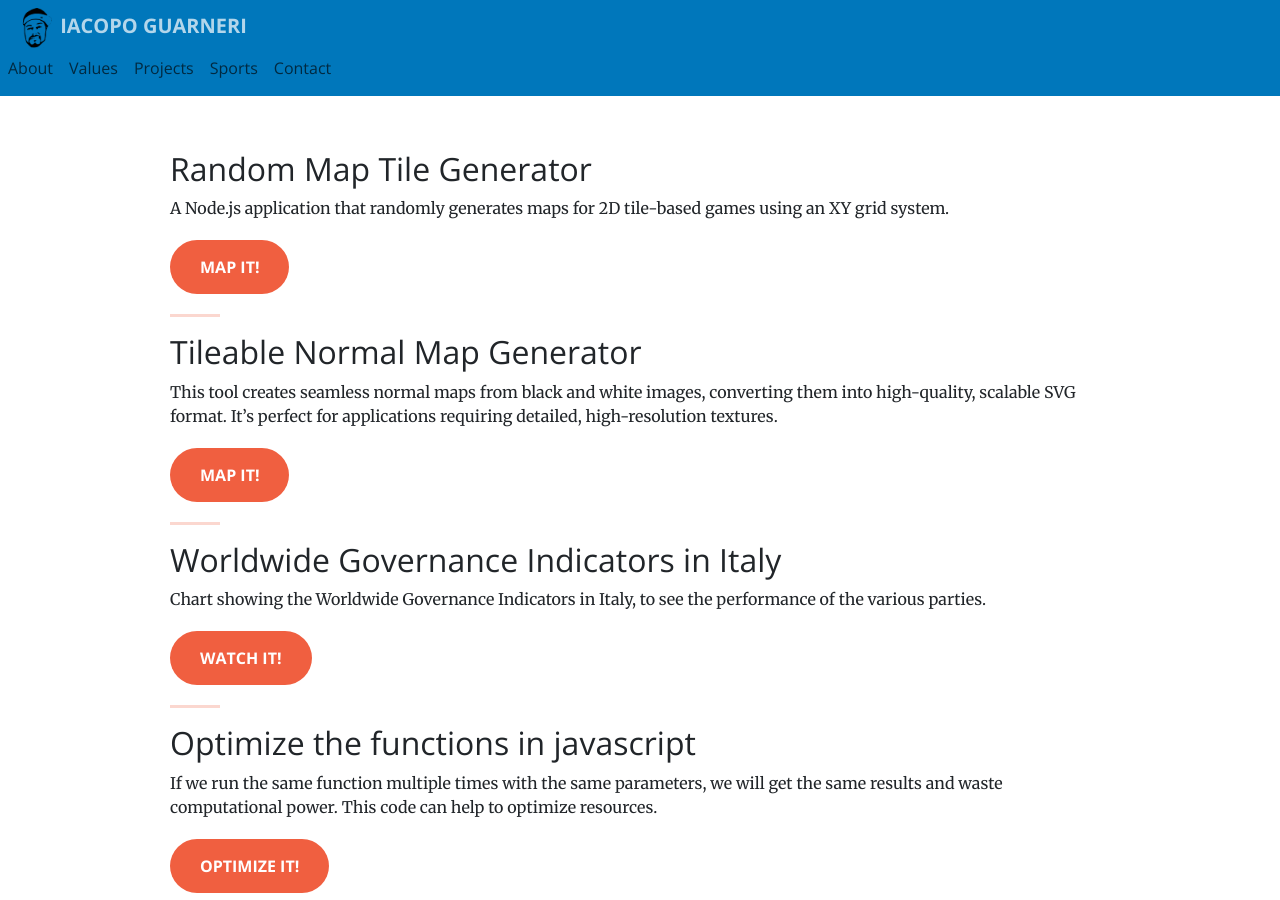
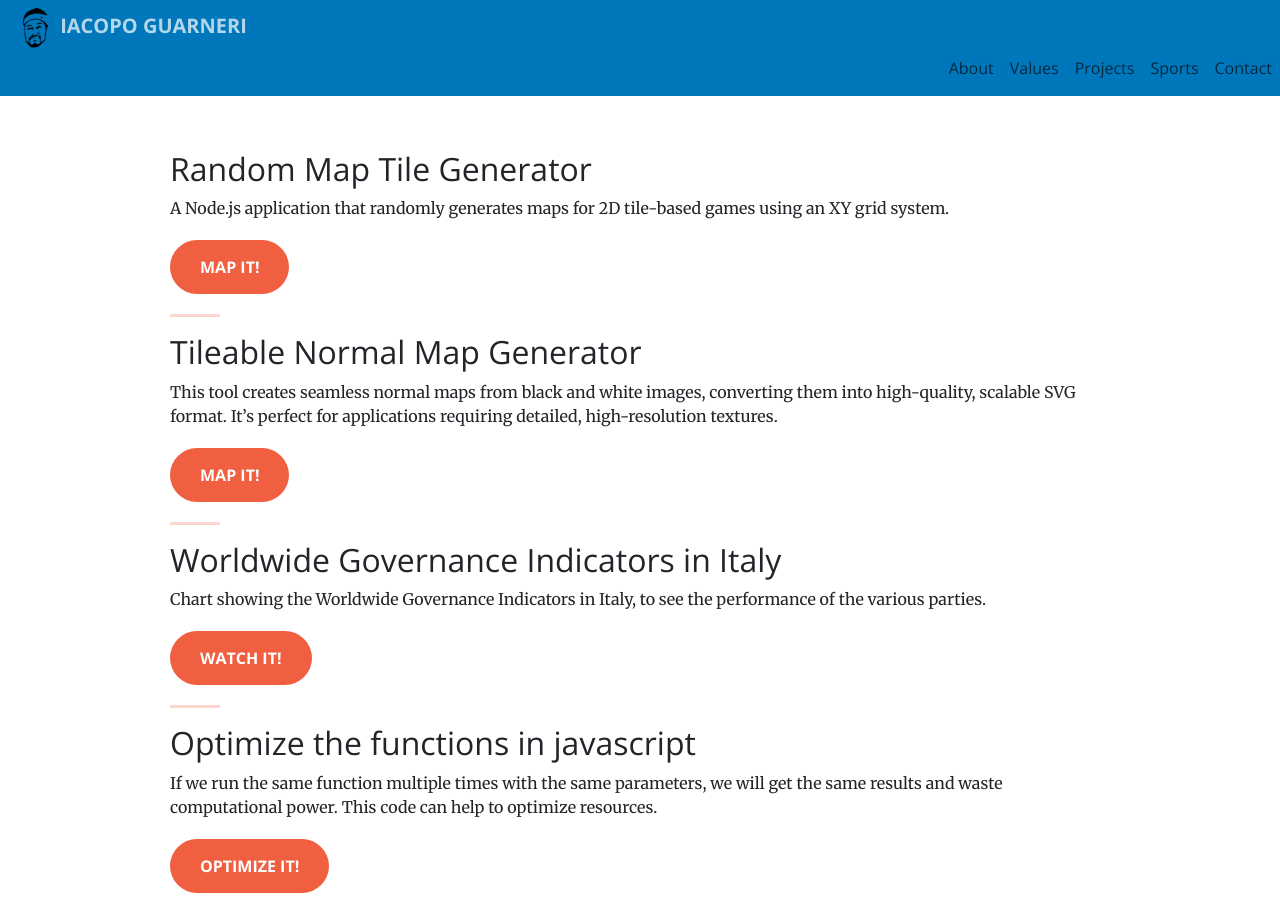
Before and after one commit to iacoposk8/iacoposk8.github.io, a Jekyll site: the page built from projects.md, in a window 1280 px wide and 900 px high. Built offline with Jekyll 4.4.1, drawn with Linux system fonts in a browser that asks for light colours.

Commit message:
Update nav.html

```diff
--- a/_includes/nav.html
+++ b/_includes/nav.html
@@ -1,5 +1,5 @@
 <nav id="mainNav" class="navbar navbar-default navbar-expand-md navbar-light navbar-fixed-top">
-    <div>
+    <div style="width:100%;">
         <!-- Brand and toggle for mobile display -->
         <div class="navbar-header" style="width:100%;">
             <a class="navbar-brand page-scroll" href="/">
```
